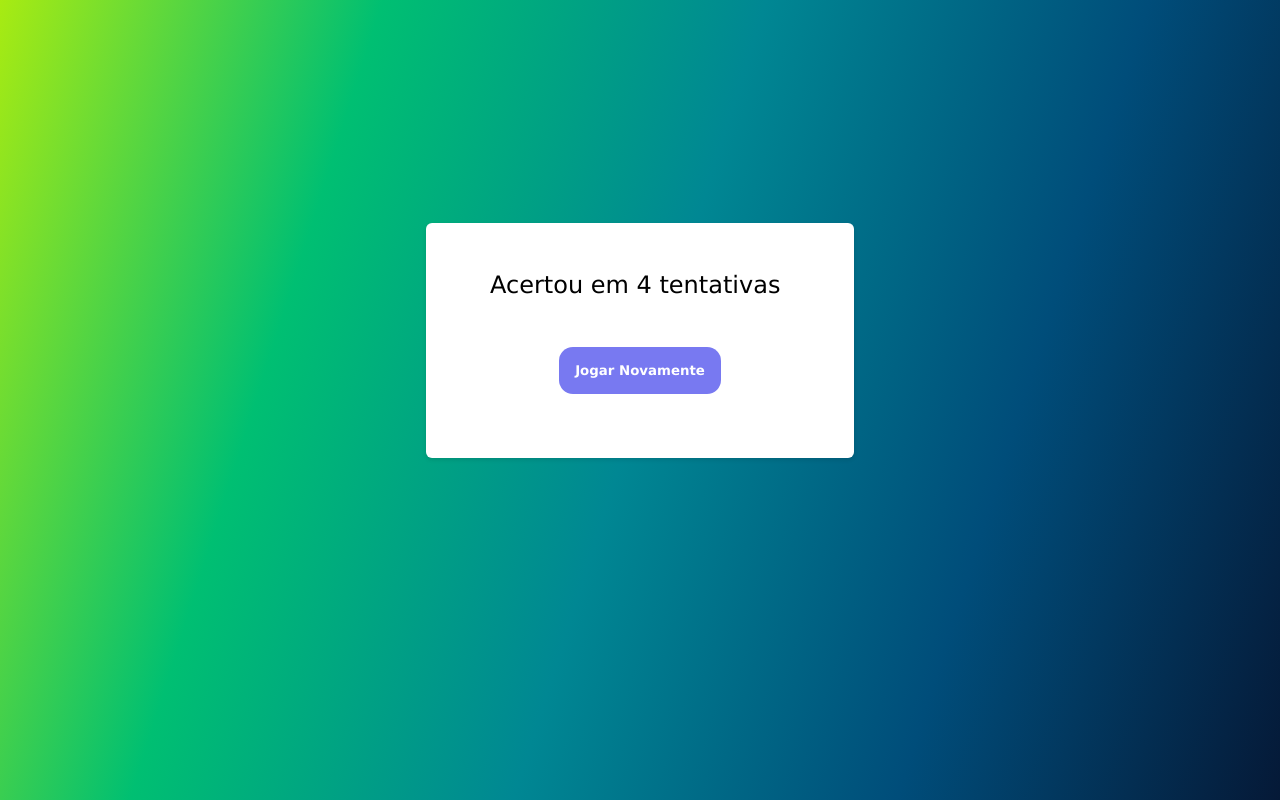
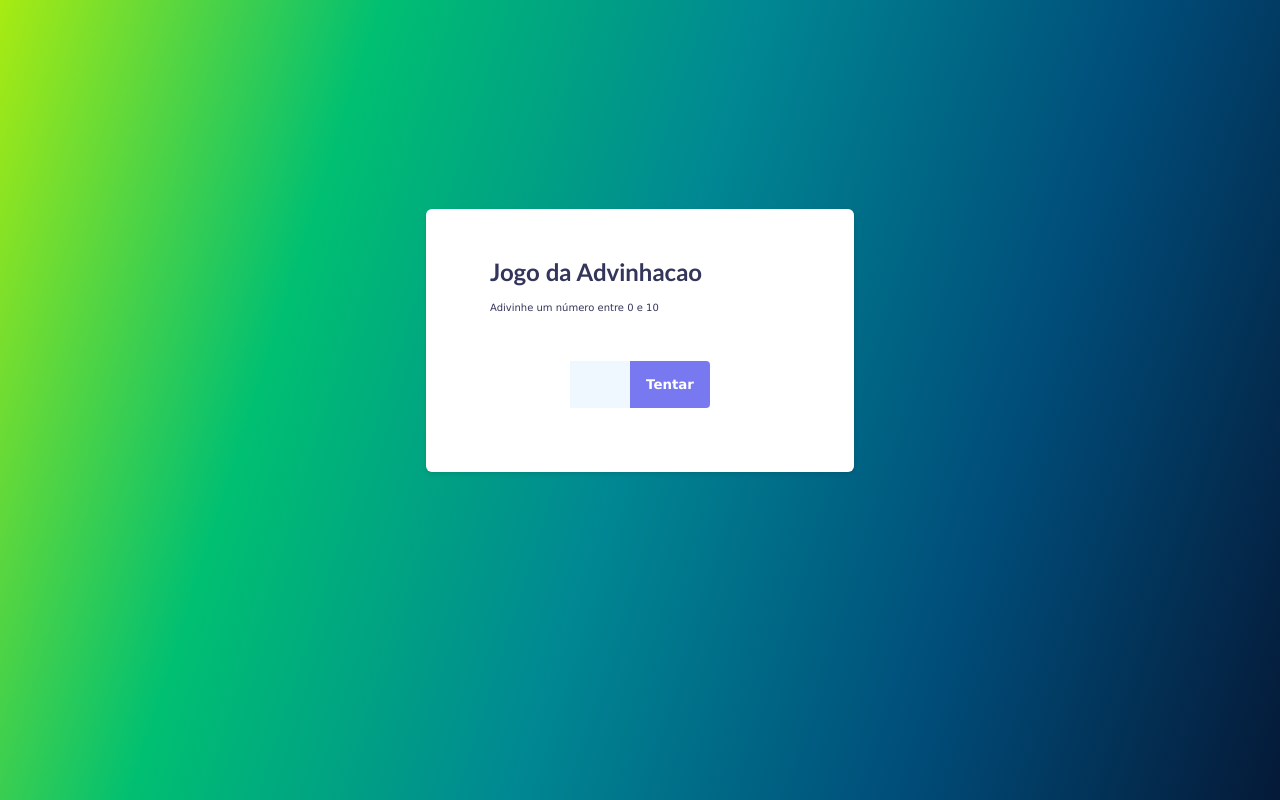
Before and after one commit to Jackeline-Matos/Jogo-Advinhacao, a plain HTML site: page index.html in a window 1280 px wide. Drawn offline with Linux system fonts and the light colour scheme.

Commit message:
programando-javascript

```diff
--- a/index.html
+++ b/index.html
@@ -9,24 +9,26 @@
 <body>
 
     <main>
-        <div class="screen1 hide">
+        <div class="screen1">
             <h1>Jogo da Advinhacao</h1>
             <p>Adivinhe um número entre 0 e 10</p>
             <form>
-                <input type="text">
-                <button>Tentar</button>
+                <input id="inputNumber" type="text">
+                <button onclick="handleClick(event)">Tentar</button>
             </form>
 
         </div>
 
-        <div class="screen2">
+        <div class="screen2 hide">
 
-            <h2>Acertou em 4 tentativas </h2>
+            <h2>Acertou em tentativas</h2>
             <form>
             <button>Jogar Novamente </button>
             </form>
 
         </div>
     </main>
+
+    <script src="script.js"></script>
 </body>
 </html>
--- /dev/null
+++ b/script.js
@@ -0,0 +1,20 @@
+const randomNumber = Math.round(Math.random() * 10);
+let xAttemps = 1;
+
+function handleClick(event) {
+    event.preventDefault()
+
+    constinputNumber = document.querySelector("#inputNumber")
+
+
+    if(Number(inputNumber.value) === randomNumber){
+        document.querySelector(".screen1").classList.add("hide");
+        document.querySelector(".screen2").classList.remove("hide");
+
+        document
+        .querySelector(".screen2 h2")
+        .innerText = `Voce acretou em ${xAttemps} tentativas`;
+    }
+
+    xAttemps++
+};
```
